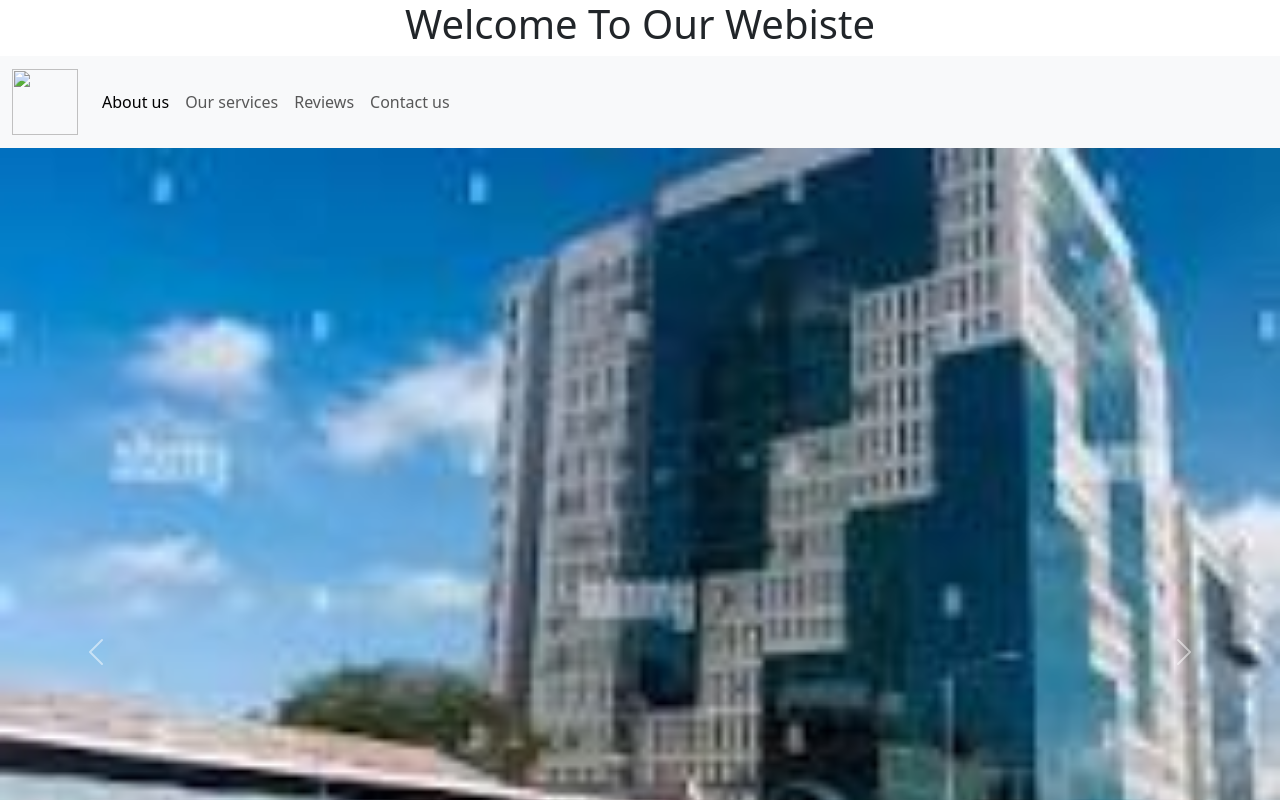
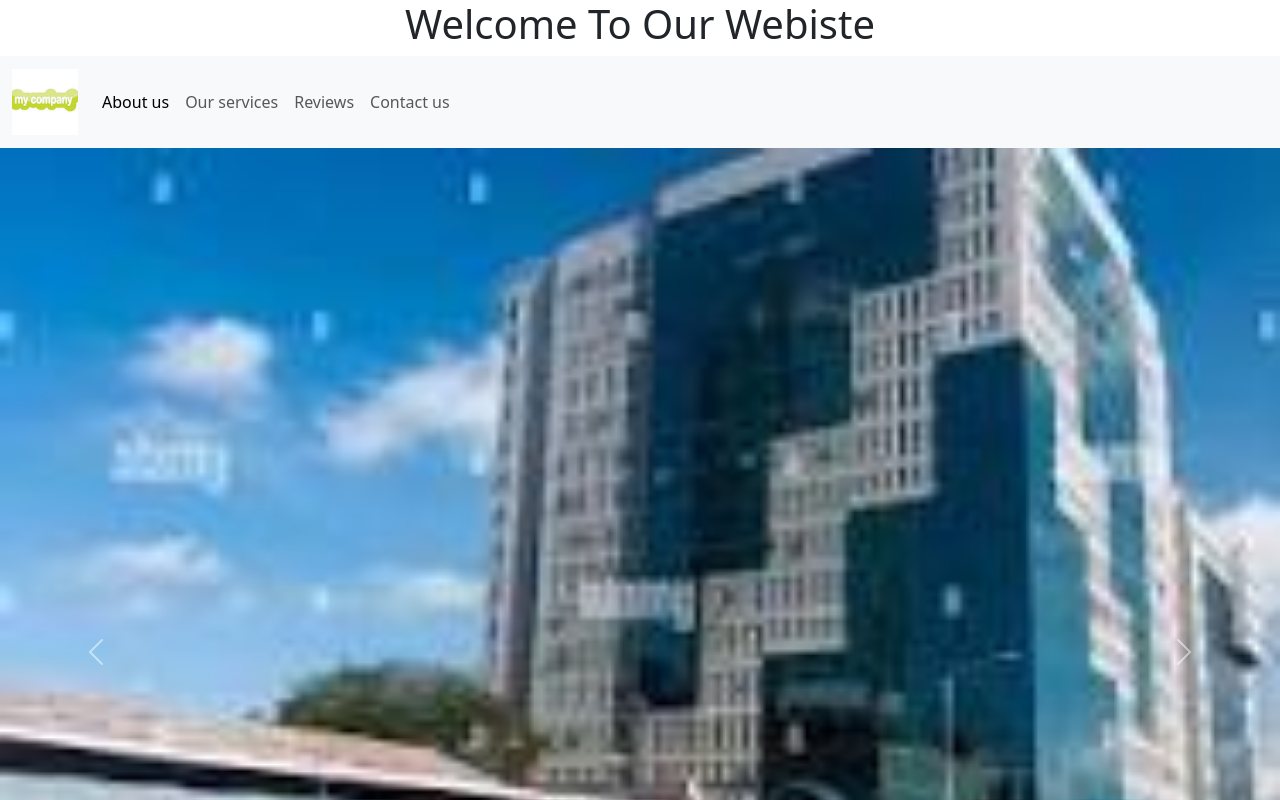
Before and after one commit to 66prashanthhs/my-web-2, a plain HTML site: page index.html in a window 1280 px wide. Shown: the top 800 px of the page. Drawn offline with nearby package versions, Linux system fonts and the light colour scheme.

Commit message:
Add files via upload

```diff
--- a/index.html
+++ b/index.html
@@ -11,7 +11,7 @@
     <script src="https://cdn.jsdelivr.net/npm/bootstrap@5.3.3/dist/js/bootstrap.bundle.min.js" integrity="sha384-YvpcrYf0tY3lHB60NNkmXc5s9fDVZLESaAA55NDzOxhy9GkcIdslK1eN7N6jIeHz" crossorigin="anonymous"></script>
     <nav class="navbar navbar-expand-lg bg-body-tertiary">
       <div class="container-fluid">
-        <a class="navbar-brand" href="#"><img src="ssc.jpeg" height="66" width="66"></a>
+        <a class="navbar-brand" href="#"><img src="comp.jpeg" height="66" width="66"></a>
         <button class="navbar-toggler" type="button" data-bs-toggle="collapse" data-bs-target="#navbarNav" aria-controls="navbarNav" aria-expanded="false" aria-label="Toggle navigation">
           <span class="navbar-toggler-icon"></span>
         </button>
```
